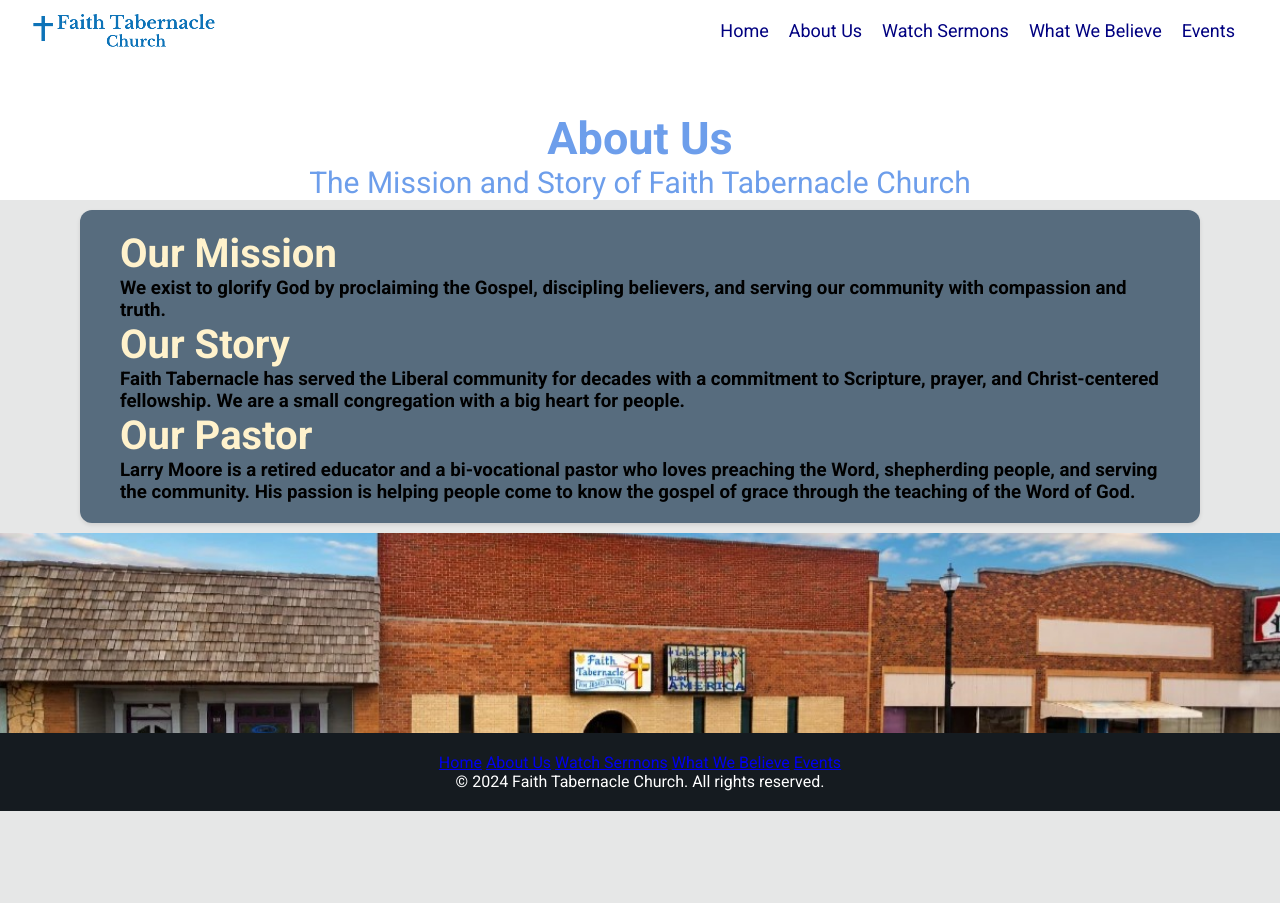
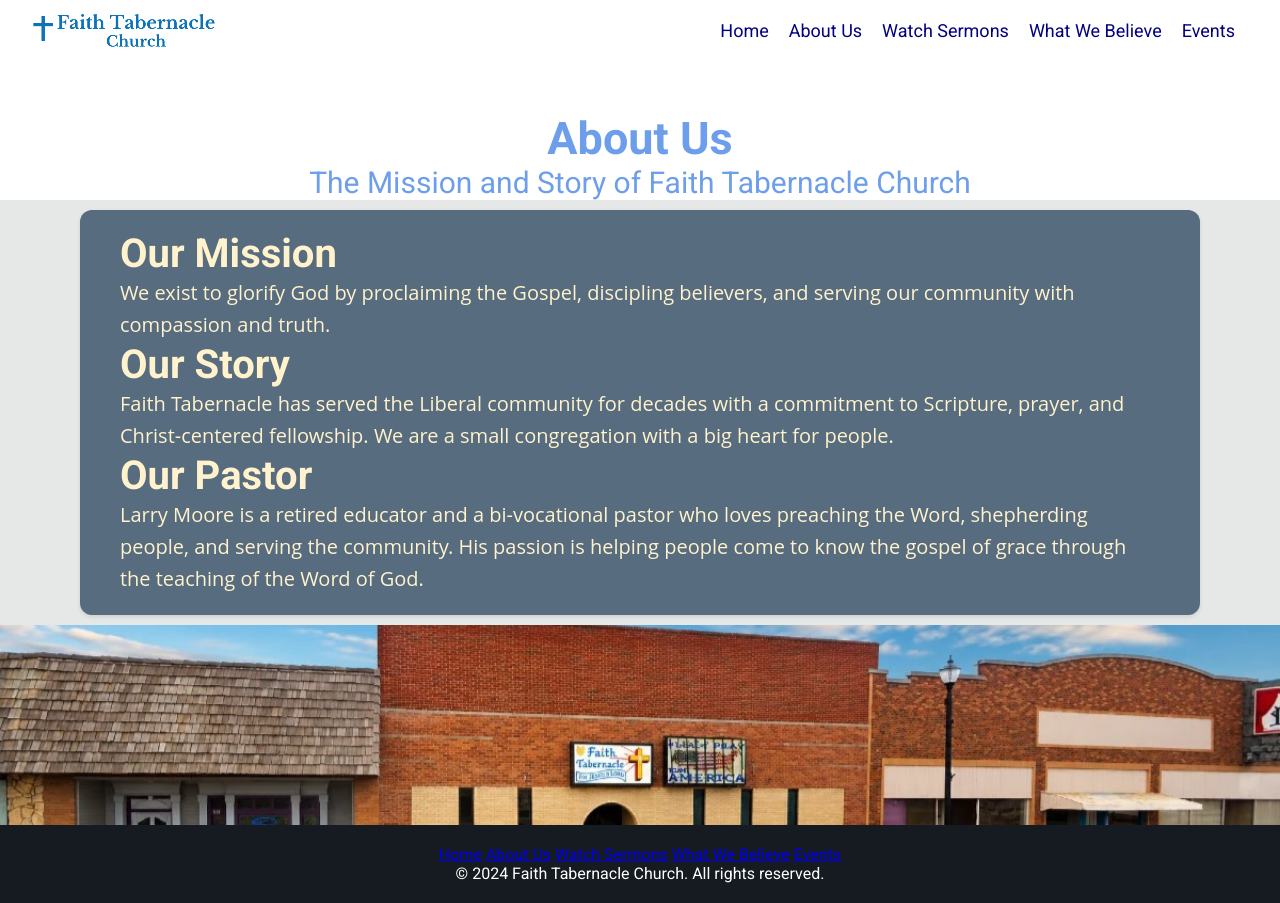
Before and after one commit to nwmdesign/faithtabliberal, a Jekyll site: the page built from about.md, in a window 1280 px wide. Built offline with Jekyll 4.4.1, drawn with Linux system fonts in a browser that asks for light colours.

```diff
--- a/about.md
+++ b/about.md
@@ -6,10 +6,10 @@ description: The Mission and Story of Faith Tabernacle Church
 ---
 
 ## Our Mission
-### We exist to glorify God by proclaiming the Gospel, discipling believers, and serving our community with compassion and truth.
+We exist to glorify God by proclaiming the Gospel, discipling believers, and serving our community with compassion and truth.
 
 ## Our Story
-### Faith Tabernacle has served the Liberal community for decades with a commitment to Scripture, prayer, and Christ-centered fellowship. We are a small congregation with a big heart for people.
+Faith Tabernacle has served the Liberal community for decades with a commitment to Scripture, prayer, and Christ-centered fellowship. We are a small congregation with a big heart for people.
 
 ## Our Pastor
-### Larry Moore is a retired educator and a bi-vocational pastor who loves preaching the Word, shepherding people, and serving the community. His passion is helping people come to know the gospel of grace through the teaching of the Word of God.
+Larry Moore is a retired educator and a bi-vocational pastor who loves preaching the Word, shepherding people, and serving the community. His passion is helping people come to know the gospel of grace through the teaching of the Word of God.
```
